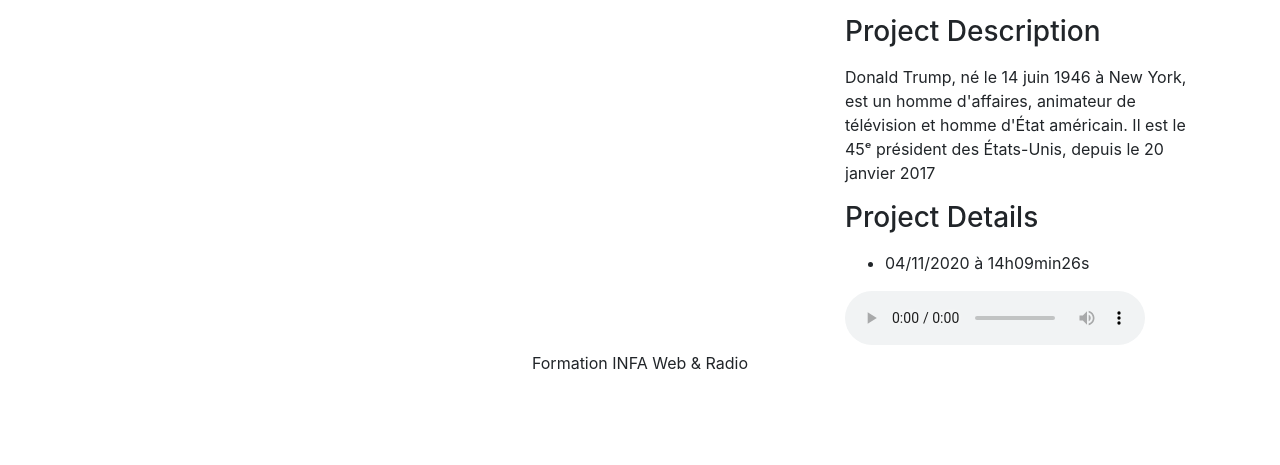
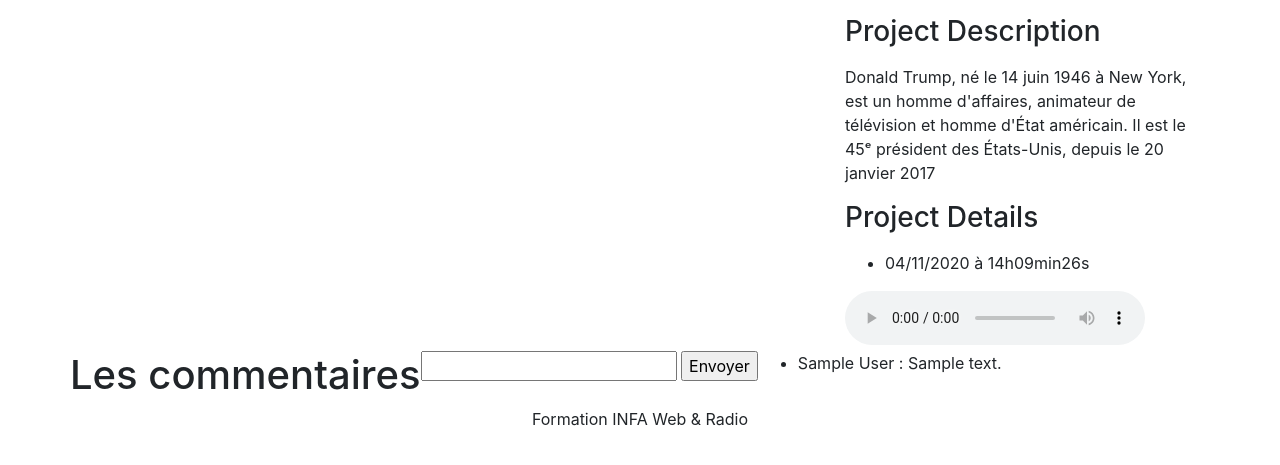
Before and after one commit to BumbleBrice/ecf_infa_wr, a PHP site: page /podcast.php?id=1 in a window 1280 px wide. Shown: the part 295-760 px from the top of the page. Run offline with PHP 8.4, Linux system fonts and the light colour scheme; data comes from the database, SQL or seed files in the repository; tables that the repository leaves empty or names only in its code hold one stand-in row (values such as "Sample post"); a stand-in replaces the project's code that opens the database connection; some libraries are stand-ins or nearby versions.

Commit message:
ajout et affichage des commentaires

```diff
--- a/podcast.php
+++ b/podcast.php
@@ -16,6 +16,14 @@ if(isset($_GET['id']))
   if($req->execute())
   {
     $podcast = $req->fetch(PDO::FETCH_ASSOC);
+  }
+
+  $req = $bdd->prepare('SELECT * FROM commentaire WHERE podcast_id = :id');
+  $req->bindValue(':id', (int) $get['id']);
+
+  if($req->execute())
+  {
+    $commentaires = $req->fetchAll(PDO::FETCH_ASSOC);
   }
 }
 else
@@ -50,5 +58,23 @@ else
 </div>
 <!-- /.row -->
 
+<div class="row">
+  <h1>Les commentaires</h1>
+
+  <section>
+    <form action="add_commentaire.php" method="POST">
+      <input type="hidden" name="podcast_id" value="<?= $podcast['id'] ?>">
+      <input type="text" name="content">
+      <input type="submit" value="Envoyer">
+    </form>
+  </section>
+
+  <ul>
+    <?php foreach($commentaires as $commentaire): ?>
+      <li><?= $commentaire['author'] ?> : <?= $commentaire['content'] ?></li>
+    <?php endforeach; ?>
+  </ul>
+</div>
+
 </div>
 <?php include 'inc/footer.php' ?>
```
Also changed, not shown: add_commentaire.php (added, +30 -0 lines), admin/add_commentaire.php (deleted, +0 -17 lines).
